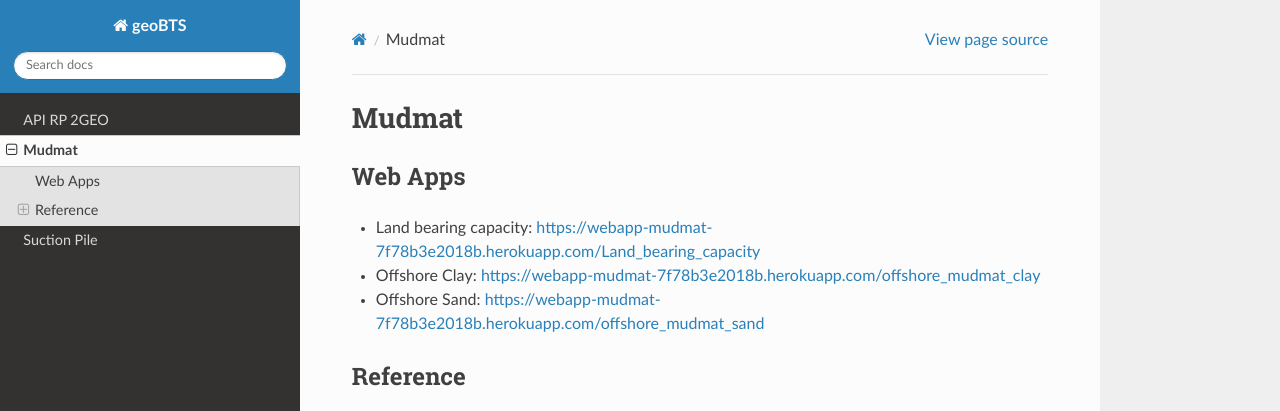
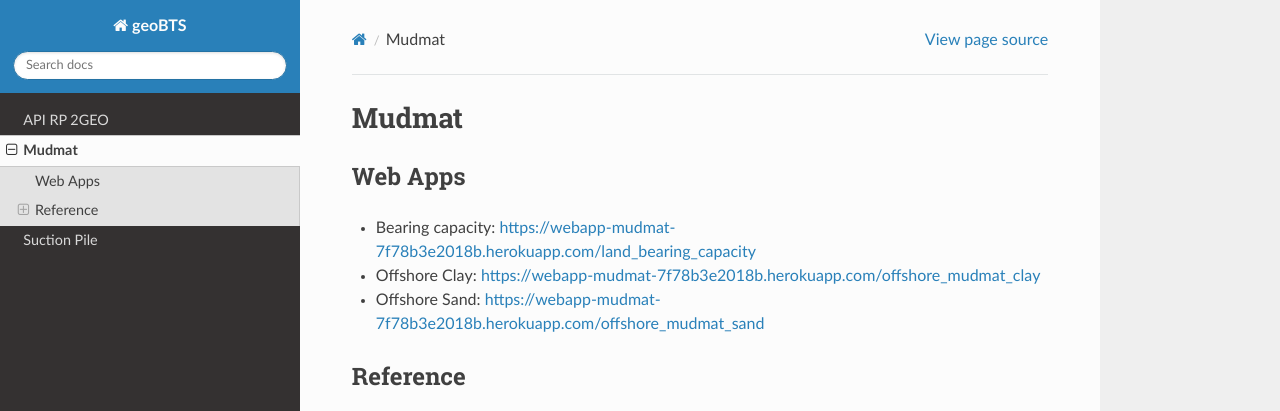
Before and after one commit to jungsohn/geoBTS, a Sphinx documentation site: the page built from docs/source/Mudmat.rst, in a window 1280 px wide and 900 px high. Shown: the top 411 px of the window. Built offline with Sphinx 7.4.7 and the Read the Docs theme 3.1.0, drawn with Linux system fonts in a browser that asks for light colours.

Commit message:
Update Mudmat.rst

```diff
--- a/docs/source/Mudmat.rst
+++ b/docs/source/Mudmat.rst
@@ -4,7 +4,7 @@ Mudmat
 Web Apps
 -------------------------
 
-- Land bearing capacity: https://webapp-mudmat-7f78b3e2018b.herokuapp.com/Land_bearing_capacity
+- Bearing capacity: https://webapp-mudmat-7f78b3e2018b.herokuapp.com/land_bearing_capacity
 - Offshore Clay: https://webapp-mudmat-7f78b3e2018b.herokuapp.com/offshore_mudmat_clay
 - Offshore Sand: https://webapp-mudmat-7f78b3e2018b.herokuapp.com/offshore_mudmat_sand
 
```
